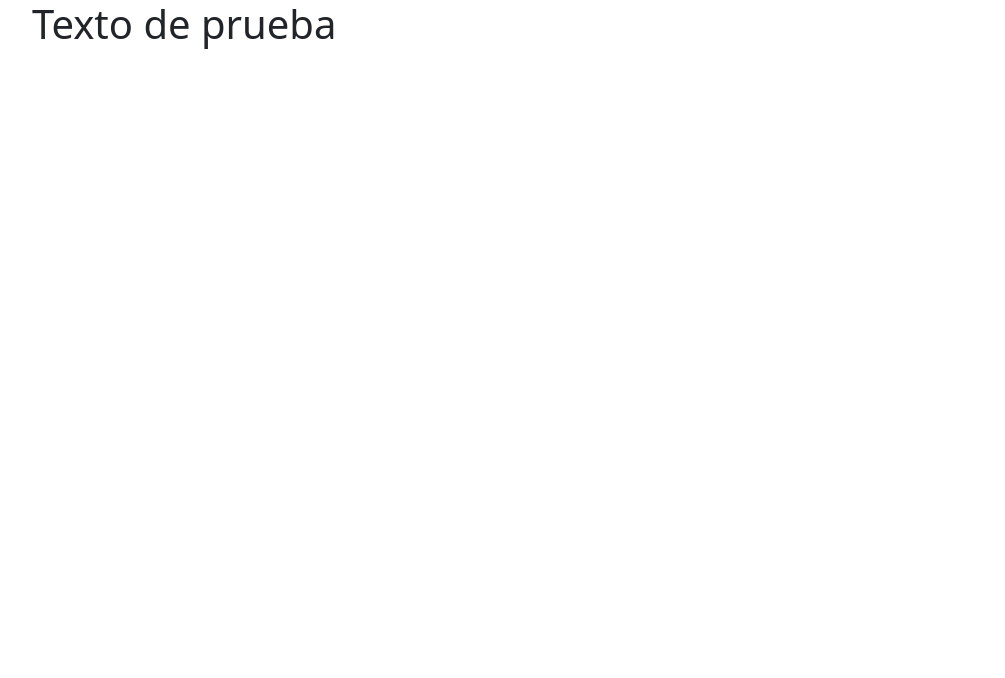
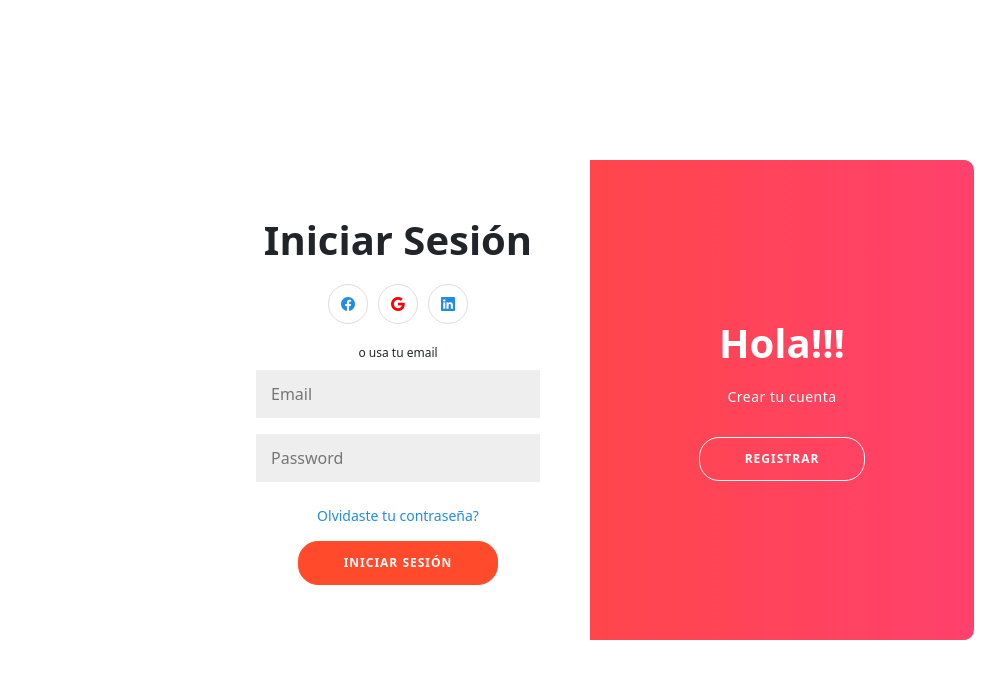
Before and after one commit to SII-Informatica-UMA/ciklum-zumbtech, an Angular app in the folder ciklum-frontend/: page / in a window 1280 px wide. Shown: the top 678 px of the page, without its empty margins (50-1055 px from the left). Built offline with nearby package versions, Linux system fonts and the light colour scheme.

Commit message:
Inicio de sesión to guapo

```diff
--- a/ciklum-frontend/src/app/app.component.css
+++ b/ciklum-frontend/src/app/app.component.css
@@ -0,0 +1,225 @@
+/* importar fuente */
+@import url("https://fonts.googleapis.com/css2?family=Poppins:ital,wght@1,300&display=swap");
+
+* {
+  box-sizing: border-box;
+}
+
+body {
+  font-family: "Poppins", sans-serif;
+  background: #f6f5f7;
+  display: flex;
+  flex-direction: column;
+  justify-content: center;
+  align-items: center;
+  height: 100vh;
+  margin: -20px 0 50px;
+}
+
+h1 {
+  font-weight: bold;
+  margin: 0;
+}
+
+p {
+  font-size: 14px;
+  font-weight: 100;
+  line-height: 20px;
+  letter-spacing: 0.5px;
+  margin: 20px 0 30px;
+}
+
+span {
+  font-size: 12px;
+}
+
+a {
+  color: #228be6;
+  font-size: 14px;
+  text-decoration: none;
+  margin: 15px 0;
+}
+
+#red {
+  color: red;
+}
+
+.container {
+  background: #fff;
+  border-radius: 10px;
+  box-shadow: 0 14px 28px rgba(0, 0, 0, 0.25), 0, 10px 10px rgba(0, 0, 0, 0.22);
+  overflow: hidden;
+  width: 768px;
+  max-width: 100%;
+  min-height: 480px;
+
+  position: absolute;
+  top: 50%;
+  left: 50%;
+  transform: translate(-50%, -50%);
+
+}
+
+.form-container form {
+  background: #fff;
+  display: flex;
+  flex-direction: column;
+  padding: 0 50px;
+  height: 100%;
+  justify-content: center;
+  align-items: center;
+  text-align: center;
+}
+
+.social-container {
+  margin: 20px 0;
+}
+
+.social-container a {
+  border: 1px solid #ddd;
+  border-radius: 50%;
+  display: inline-flex;
+  justify-content: center;
+  align-items: center;
+  margin: 0 5px;
+  height: 40px;
+  width: 40px;
+}
+
+.form-container input {
+  background: #eee;
+  border: none;
+  padding: 12px 15px;
+  margin: 8px 0;
+  width: 100%;
+}
+
+button {
+  border-radius: 20px;
+  border: 1px solid #ff4b2b;
+  background: #ff4b2b;
+  color: #fff;
+  font-size: 12px;
+  font-weight: bold;
+  padding: 12px 45px;
+  letter-spacing: 1px;
+  text-transform: uppercase;
+  transition: transform 80ms ease-in;
+}
+
+#lila {
+  background: #be4bdb;
+  border: 1px solid #be4bdb;
+}
+
+button:active {
+  transform: scale(0.95);
+}
+
+button:focus {
+  outline: none;
+}
+
+button.ghost {
+  background: transparent;
+  border-color: #fff;
+}
+
+.form-container {
+  position: absolute;
+  top: 0;
+  height: 100%;
+  transition: all 0.6s ease-in-out;
+}
+
+.sign-in-container {
+  left: 0;
+  width: 50%;
+  z-index: 2;
+}
+
+.sign-up-container {
+  left: 0;
+  width: 50%;
+  z-index: 1;
+}
+
+.overlay-container {
+  position: absolute;
+  top: 0;
+  left: 50%;
+  width: 50%;
+  height: 100%;
+  overflow: hidden;
+  transition: transform 0.6s ease-in-out;
+  z-index: 100;
+}
+
+.overlay {
+  background: #ff416c;
+  background: linear-gradient(to right, #ff4b2b, #ff416c) no-repeat 0 0 / cover;
+  color: #fff;
+  position: relative;
+  left: -100%;
+  height: 100%;
+  width: 200%;
+  transform: translateX(0);
+  transition: tranform 0.6s ease-in-out;
+}
+
+.overlay-panel {
+  position: absolute;
+  top: 0;
+  display: flex;
+  flex-direction: column;
+  justify-content: center;
+  align-items: center;
+  padding: 0 40px;
+  height: 100%;
+  width: 50%;
+  text-align: center;
+  transform: translateX(0);
+  transition: transform 0.6s ease-in-out;
+}
+
+.overlay-right {
+  right: 0;
+  transform: translateX(0);
+}
+
+.overlay-left {
+  background: #be4bdb;
+  transition: translateX(-20%);
+}
+
+/* Animation */
+
+/* Move signin to the right */
+.container.right-panel-active .sign-in-container {
+  transform: translateX(100%);
+}
+
+/* Move overlay to left */
+.container.right-panel-active .overlay-container {
+  transform: translateX(-100%);
+}
+
+/* Bring sign up over sign in */
+.container.container.right-panel-active .sign-up-container {
+  transform: translateX(100%);
+  opacity: 1;
+  z-index: 5;
+}
+
+/* Move overlay back to right */
+.container.right-panel-active .overlay {
+  transform: translateX(50%);
+}
+
+.container.right-panel-active .overlay-left {
+  transform: translateX(0);
+}
+
+.container.right-panel-active .overlay-right {
+  transform: translateX(20%);
+}
--- a/ciklum-frontend/src/app/app.component.html
+++ b/ciklum-frontend/src/app/app.component.html
@@ -1,22 +1,63 @@
-<div class="container">
-    <h1> Texto de prueba </h1>
-    <!--
-        <div class="row">
-        <app-formulario-contacto></app-formulario-contacto>
+<div class="container" [ngClass]="{ 'right-panel-active': isRightPanelActive }" id="container">
+    <div class="form-container sign-up-container">
+      <form action="#">
+        <h1>Crea tu Cuenta</h1>
+        <div class="social-container">
+          <a href="#" class="social">
+            <i class="bi bi-facebook"></i>
+          </a>
+          <a href="#" class="social">
+            <i class="bi bi-google" id="red"></i>
+          </a>
+          <a href="#" class="social">
+            <i class="bi bi-linkedin"></i>
+          </a>
         </div>
-        <div class="row">
-            <app-detalle-contacto></app-detalle-contacto>
+        <span>o usa tu email como registro</span>
+        <input type="text" placeholder="Name" />
+        <input type="email" placeholder="Email" />
+        <input type="password" placeholder="Password" />
+        <input type="password" placeholder="Repeat Password" />
+        <button id="lila">Registrar</button>
+      </form>
+    </div>
+    <div class="form-container sign-in-container">
+      <form action="#">
+        <h1>Iniciar Sesión</h1>
+        <div class="social-container">
+          <a href="#" class="social">
+            <i class="bi bi-facebook"></i>
+          </a>
+          <a href="#" class="social">
+            <i class="bi bi-google" id="red"></i>
+          </a>
+          <a href="#" class="social">
+            <i class="bi bi-linkedin"></i>
+          </a>
         </div>
-     -->
-     <!--
-       -- Ejemplo de código HTML de la rama info/sesion
-
-     <div class="row">
-        <app-tabla-info-sesion></app-tabla-info-sesion>
+        <span>o usa tu email</span>
+        <input type="email" placeholder="Email" />
+        <input type="password" placeholder="Password" />
+        <a href="#">Olvidaste tu contraseña?</a>
+        <button>Iniciar sesión</button>
+      </form>
     </div>
-
-    <div class="row">
-        <app-contacto-sesion></app-contacto-sesion>
+    <div class="overlay-container">
+      <div class="overlay">
+        <div class="overlay-panel overlay-left">
+          <h1>¡Bienvenido!</h1>
+          <p>
+            Inicia sesión con tu cuenta
+          </p>
+          <button class="ghost" (click)="togglePanel()" id="signIn">Inicia sesión</button>
+        </div>
+        <div class="overlay-panel overlay-right">
+          <h1>Hola!!!</h1>
+          <p>
+            Crear tu cuenta
+          </p>
+          <button class="ghost" (click)="togglePanel()" id="signUp">Registrar</button>
+        </div>
+      </div>
     </div>
-    -->
-</div>
+  </div>
--- a/ciklum-frontend/src/app/app.component.ts
+++ b/ciklum-frontend/src/app/app.component.ts
@@ -1,19 +1,14 @@
-import { Component, OnInit } from '@angular/core';
-import {NgbModal} from '@ng-bootstrap/ng-bootstrap';
+import { Component } from '@angular/core';
 
 @Component({
   selector: 'app-root',
   templateUrl: './app.component.html',
   styleUrls: ['./app.component.css']
 })
-export class AppComponent implements OnInit {
-  // Variables
+export class AppComponent {
+  isRightPanelActive: boolean = false;
 
-  // Constructor
-  constructor() { }
-
-  // Funciones
-  ngOnInit(): void {
+  togglePanel(): void {
+    this.isRightPanelActive = !this.isRightPanelActive;
   }
-
 }
--- a/ciklum-frontend/src/index.html
+++ b/ciklum-frontend/src/index.html
@@ -1,6 +1,7 @@
 <!doctype html>
 <html lang="en">
 <head>
+  <link href="https://cdn.jsdelivr.net/npm/bootstrap-icons@1.8.0/font/bootstrap-icons.css" rel="stylesheet">
   <meta charset="utf-8">
   <title>Ciklum</title>
   <base href="/">
```
